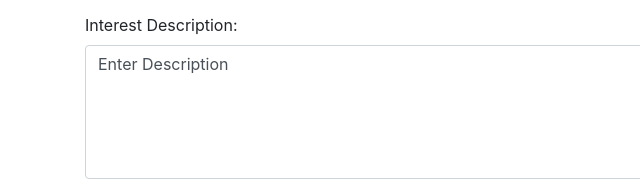
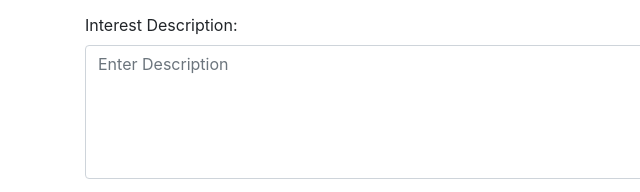
Before and after one commit to jfloyd19/hw1, a plain HTML site: page form.html in a window 1280 px wide. Shown: the part 185-377 px from the top of the page, 0-640 px from the left. Drawn offline with nearby package versions, Linux system fonts and the light colour scheme.

Commit message:
adding name comment

```diff
--- a/form.html
+++ b/form.html
@@ -1,3 +1,4 @@
+<!-- Justin Floyd -->
 <!DOCTYPE html>
 	<html lang="en">
 	<head>
@@ -27,7 +28,7 @@
 			</div>
 			<div class="form-group">
 				<label for="interestDescription">Interest Description:</label>
-				<textarea class="form-control" rows="5" id="interestDescriptionInput">Enter Description</textarea>
+				<textarea class="form-control" rows="5" id="interestDescriptionInput" placeholder="Enter Description"></textarea>
 			</div>
 
 			<div class="form-row">
```
Also changed, not shown: index.html (+1 -0 lines), mypage.html (+1 -0 lines).
